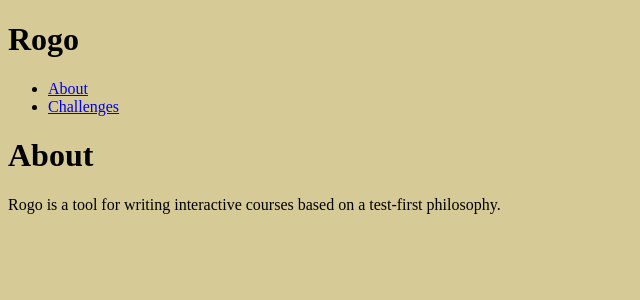
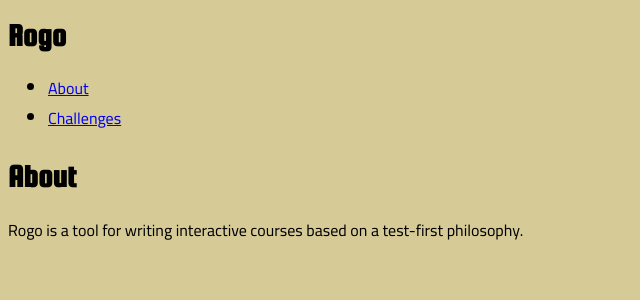
Before and after one commit to tangentcode/tanco, a Flask app: page / in a window 1280 px wide. Shown: the top 300 px of the page, without its empty margins (0-640 px from the left). Run offline with Flask 3, Linux system fonts and the light colour scheme; parts of the project's set-up code (start-up, migrations or seed data) failed here and were passed over.

Commit message:
static/style: copy fonts from tangentcode site

```diff
--- a/static/style.css
+++ b/static/style.css
@@ -1 +1,8 @@
+@import url('https://fonts.googleapis.com/css2?family=Squada+One&display=swap');
+@import url('https://fonts.googleapis.com/css2?family=Oswald&display=swap');
+@import url('https://fonts.googleapis.com/css2?family=Cairo&display=swap');
+
 body { background: #d6ca96 }
+body { font-family: 'Cairo', sans-serif; }
+h1 { font-family: 'Squada One', sans-serif; margin-top: 0; padding-top: 10px; }
+h2, h3 { font-family: 'Oswald', sans-serif; margin:0;}
```
